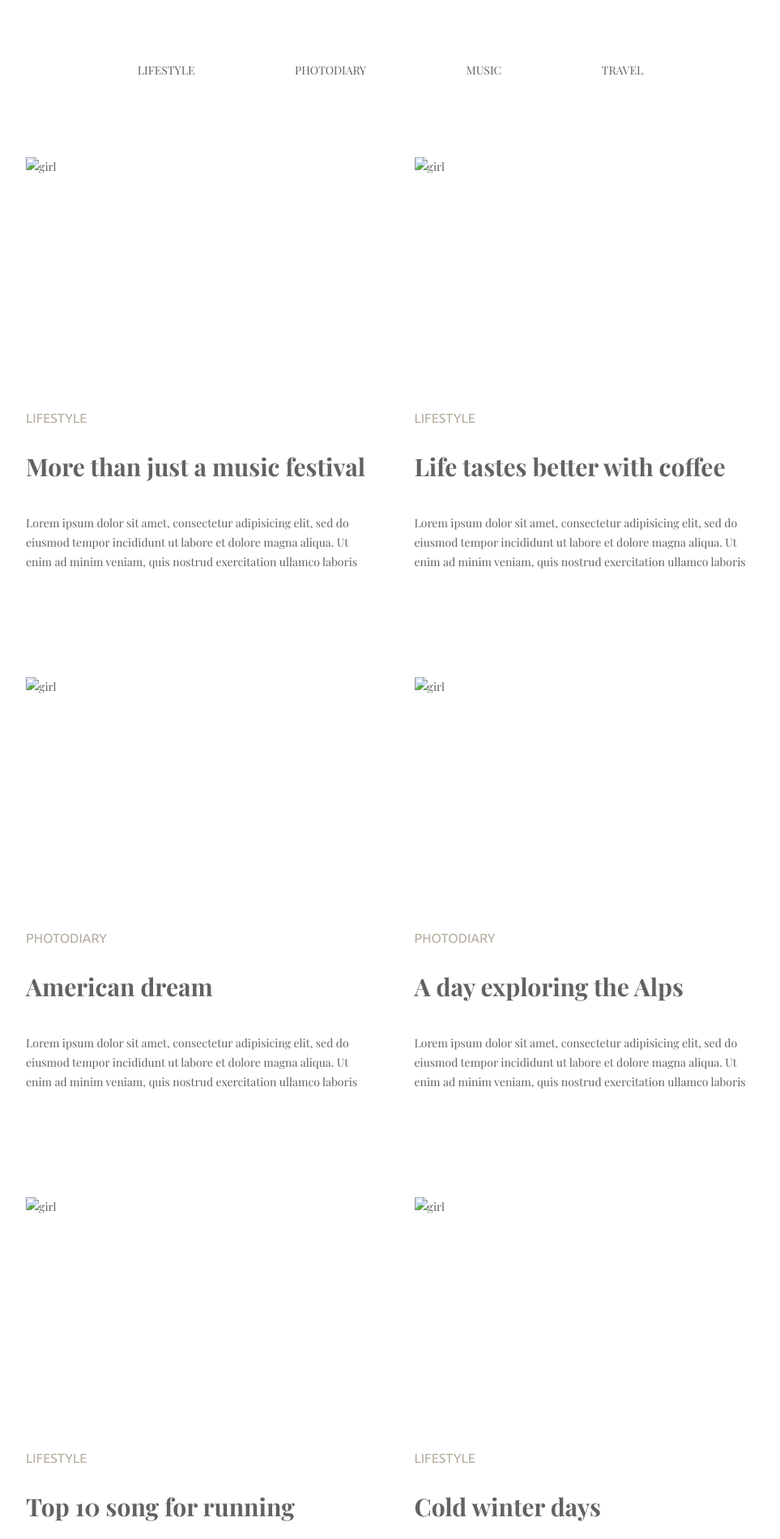
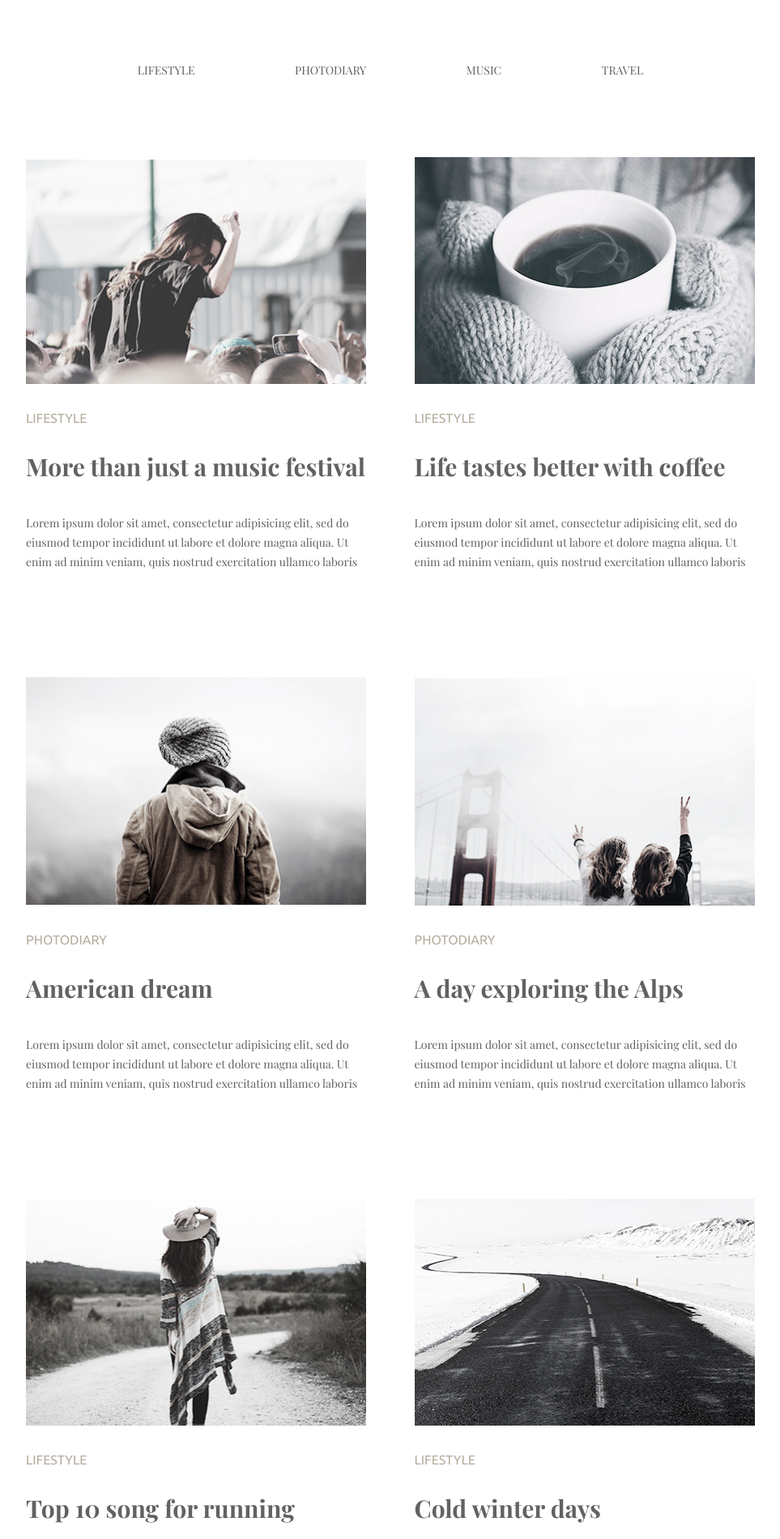
Before and after one commit to Mitya1987/goit-fe-cource, a plain HTML site: page html-css/Modul-3/index.html in a window 1280 px wide. Shown: the top 1900 px of the page at 81% size, without its empty margins (158-1121 px from the left). Drawn offline with nearby package versions, Linux system fonts and the light colour scheme.

Commit message:
Change Modul 3

```diff
--- a/html-css/Modul-3/css/style.css
+++ b/html-css/Modul-3/css/style.css
@@ -55,7 +55,7 @@ body {
 }
 
 .nav-menu-item a:hover,
-.nav-menu-item a:focus, {
+.nav-menu-item a:focus {
     color: blue;
 }
 
@@ -97,4 +97,5 @@ body {
     line-height: 24px;
     padding: 18px 40px;
     color: #626262;
+    cursor: pointer;
 }
--- a/html-css/Modul-3/index.html
+++ b/html-css/Modul-3/index.html
@@ -23,37 +23,37 @@
 <main class="maine conteiner">
 <ul class="article-list">
     <li class="article-item">
-        <img class="article-image" src="/book/Mitya/img/1.jpg" alt="girl" width="420px" height="280px">
+        <img class="article-image" src="/Modul-3/img/1.jpg" alt="girl" width="420px" height="280px">
         <p class="article-category">lifestyle</p>
         <h2>More than just a music festival</h2>
         <p class="article-text">Lorem ipsum dolor sit amet, consectetur adipisicing elit, sed do eiusmod tempor incididunt ut labore et dolore magna aliqua. Ut enim ad minim veniam, quis nostrud exercitation ullamco laboris</p>
     </li>
     <li class="article-item">
-        <img class="article-image" src="/book/Mitya/img/2.jpg" alt="girl" width="420px" height="280px">
+        <img class="article-image" src="/Modul-3/img/2.jpg" alt="girl" width="420px" height="280px">
         <p class="article-category">lifestyle</p>
         <h2>Life tastes better with coffee</h2>
         <p class="article-text">Lorem ipsum dolor sit amet, consectetur adipisicing elit, sed do eiusmod tempor incididunt ut labore et dolore magna aliqua. Ut enim ad minim veniam, quis nostrud exercitation ullamco laboris</p>
     </li>
     <li class="article-item">
-        <img class="article-image" src="/book/Mitya/img/4.jpg" alt="girl" width="420px" height="280px">
+        <img class="article-image" src="/Modul-3/img/4.jpg" alt="girl" width="420px" height="280px">
         <p class="article-category">photodiary</p>
         <h2>American dream</h2>
         <p class="article-text">Lorem ipsum dolor sit amet, consectetur adipisicing elit, sed do eiusmod tempor incididunt ut labore et dolore magna aliqua. Ut enim ad minim veniam, quis nostrud exercitation ullamco laboris</p>
     </li>
     <li class="article-item">
-        <img class="article-image" src="/book/Mitya/img/5.jpg" alt="girl" width="420px" height="280px">
+        <img class="article-image" src="/Modul-3/img/5.jpg" alt="girl" width="420px" height="280px">
         <p class="article-category">photodiary</p>
         <h2>A day exploring the Alps</h2>
         <p class="article-text">Lorem ipsum dolor sit amet, consectetur adipisicing elit, sed do eiusmod tempor incididunt ut labore et dolore magna aliqua. Ut enim ad minim veniam, quis nostrud exercitation ullamco laboris</p>
     </li>
     <li class="article-item">
-        <img class="article-image" src="/book/Mitya/img/6.jpg" alt="girl" width="420px" height="280px">
+        <img class="article-image" src="/Modul-3/img/6.jpg" alt="girl" width="420px" height="280px">
         <p class="article-category">lifestyle</p>
         <h2>Top 10 song for running</h2>
         <p class="article-text">Lorem ipsum dolor sit amet, consectetur adipisicing elit, sed do eiusmod tempor incididunt ut labore et dolore magna aliqua. Ut enim ad minim veniam, quis nostrud exercitation ullamco laboris</p>
     </li>
     <li class="article-item">
-        <img class="article-image" src="/book/Mitya/img/7.jpg" alt="girl" width="420px" height="280px">
+        <img class="article-image" src="/Modul-3/img/7.jpg" alt="girl" width="420px" height="280px">
         <p class="article-category">lifestyle</p>
         <h2>Cold winter days</h2>
         <p class="article-text">Lorem ipsum dolor sit amet, consectetur adipisicing elit, sed do eiusmod tempor incididunt ut labore et dolore magna aliqua. Ut enim ad minim veniam, quis nostrud exercitation ullamco laboris</p>
```
